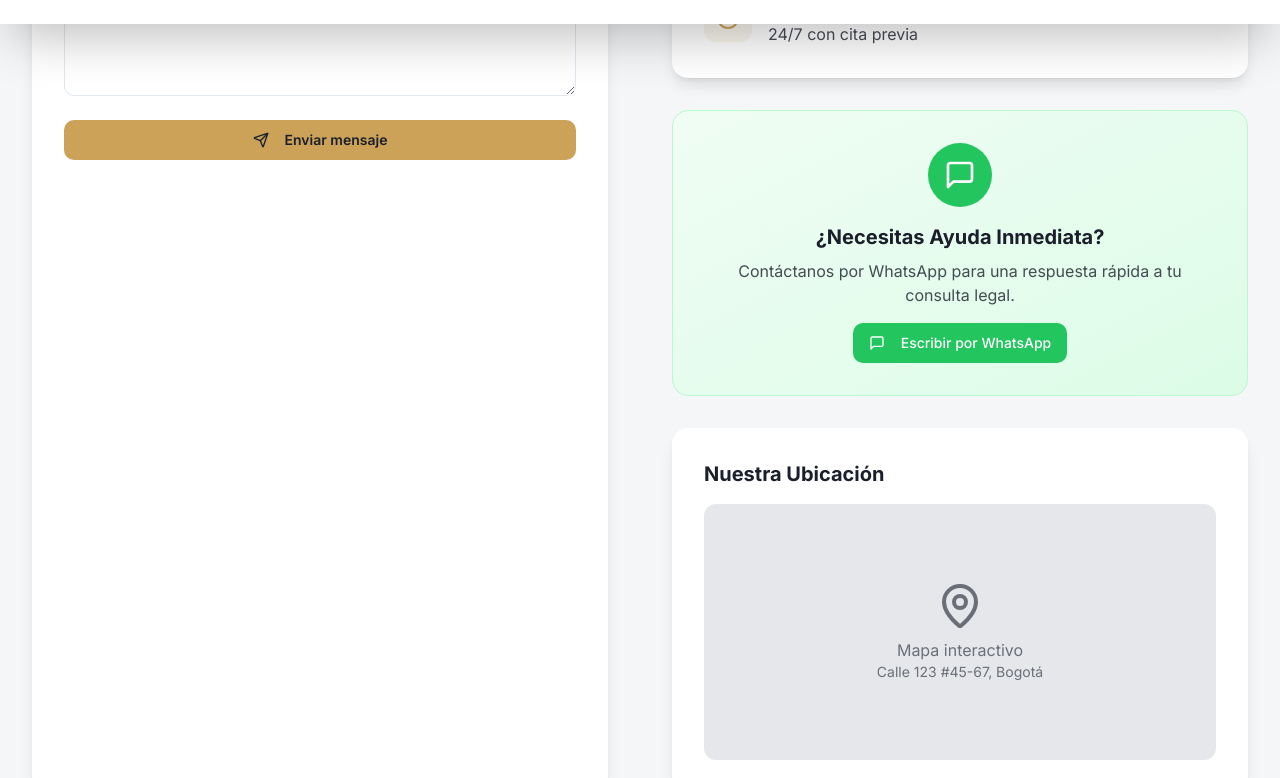
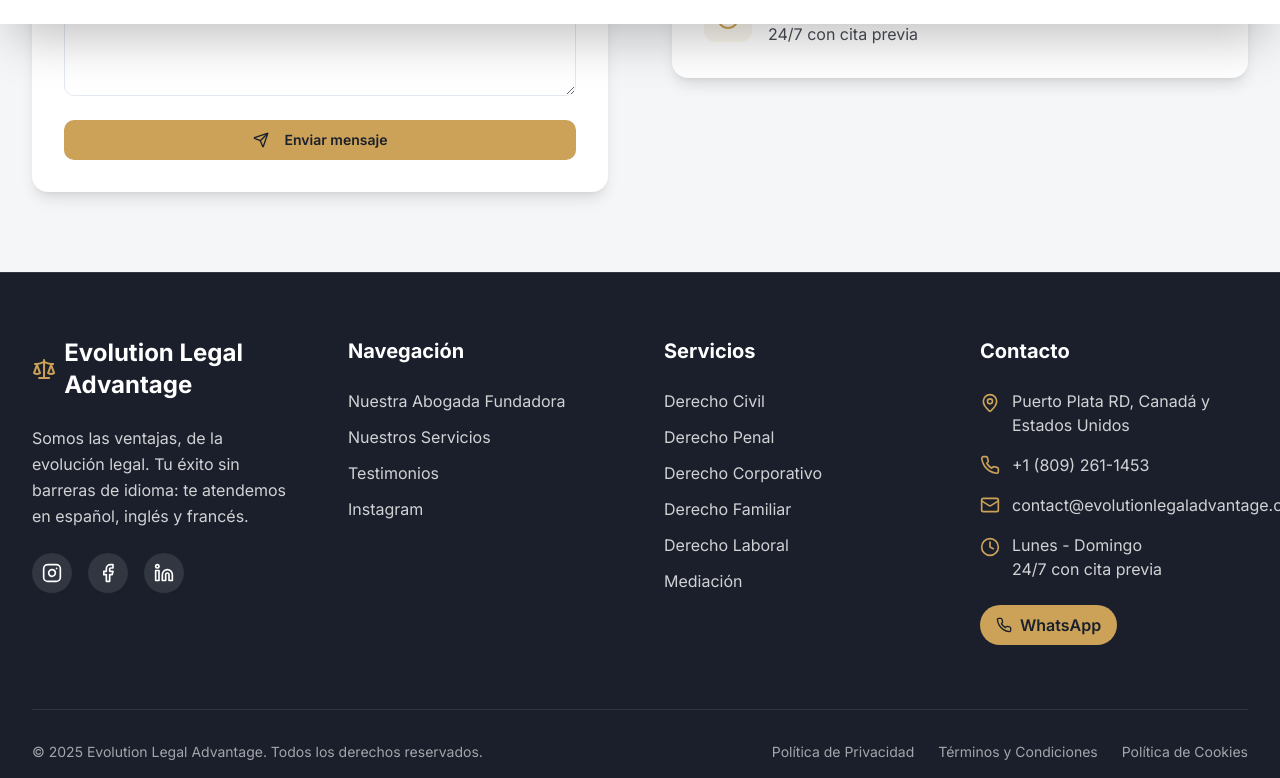
Before and after one commit to Steven-Hernandez028/EvolutionLegalOficialPage, a Next.js app: page /contact in a window 1280 px wide. Shown: the part 776-1554 px from the top of the page. Built offline with nearby package versions, Linux system fonts and the light colour scheme.

Commit message:
Remove WhatsApp and map sections from contact page
Deleted the WhatsApp contact and map placeholder sections from the contact page to simplify the layout. No other functional changes were made.

```diff
--- a/app/contact/page.tsx
+++ b/app/contact/page.tsx
@@ -95,7 +95,7 @@ export default function ContactPage() {
       </section>
 
       {/* Contact Section */}
-      <section className="py-20">
+      <section className="py-20   ">
         <div className="max-w-7xl mx-auto px-4 sm:px-6 lg:px-8">
           <div className="grid lg:grid-cols-2 gap-16">
             {/* Contact Form */}
@@ -256,41 +256,8 @@ export default function ContactPage() {
                 </div>
               </div>
 
-              {/* WhatsApp Contact */}
-              <div className="bg-gradient-to-br from-green-50 to-green-100 rounded-2xl p-8 border border-green-200">
-                <div className="text-center">
-                  <div className="w-16 h-16 bg-green-500 rounded-full flex items-center justify-center mx-auto mb-4">
-                    <MessageSquare className="h-8 w-8 text-white" />
-                  </div>
-                  <h3 className="text-xl font-bold text-primary mb-2">¿Necesitas Ayuda Inmediata?</h3>
-                  <p className="text-primary/80 mb-4">
-                    Contáctanos por WhatsApp para una respuesta rápida a tu consulta legal.
-                  </p>
-                  <Button asChild className="bg-green-500 hover:bg-green-600 text-white">
-                    <a
-                      href={`https://wa.me/${whatsappNumber}?text=${encodeURIComponent(whatsappMessage)}`}
-                      target="_blank"
-                      rel="noopener noreferrer"
-                      className="flex items-center space-x-2"
-                    >
-                      <MessageSquare className="h-4 w-4" />
-                      <span>Escribir por WhatsApp</span>
-                    </a>
-                  </Button>
-                </div>
-              </div>
 
-              {/* Map Placeholder */}
-              <div className="bg-white rounded-2xl p-8 shadow-lg">
-                <h3 className="text-xl font-bold text-primary mb-4">Nuestra Ubicación</h3>
-                <div className="w-full h-64 bg-gray-200 rounded-lg flex items-center justify-center">
-                  <div className="text-center text-primary/60">
-                    <MapPin className="h-12 w-12 mx-auto mb-2" />
-                    <p>Mapa interactivo</p>
-                    <p className="text-sm">Calle 123 #45-67, Bogotá</p>
-                  </div>
-                </div>
-              </div>
+
             </motion.div>
           </div>
         </div>
```
